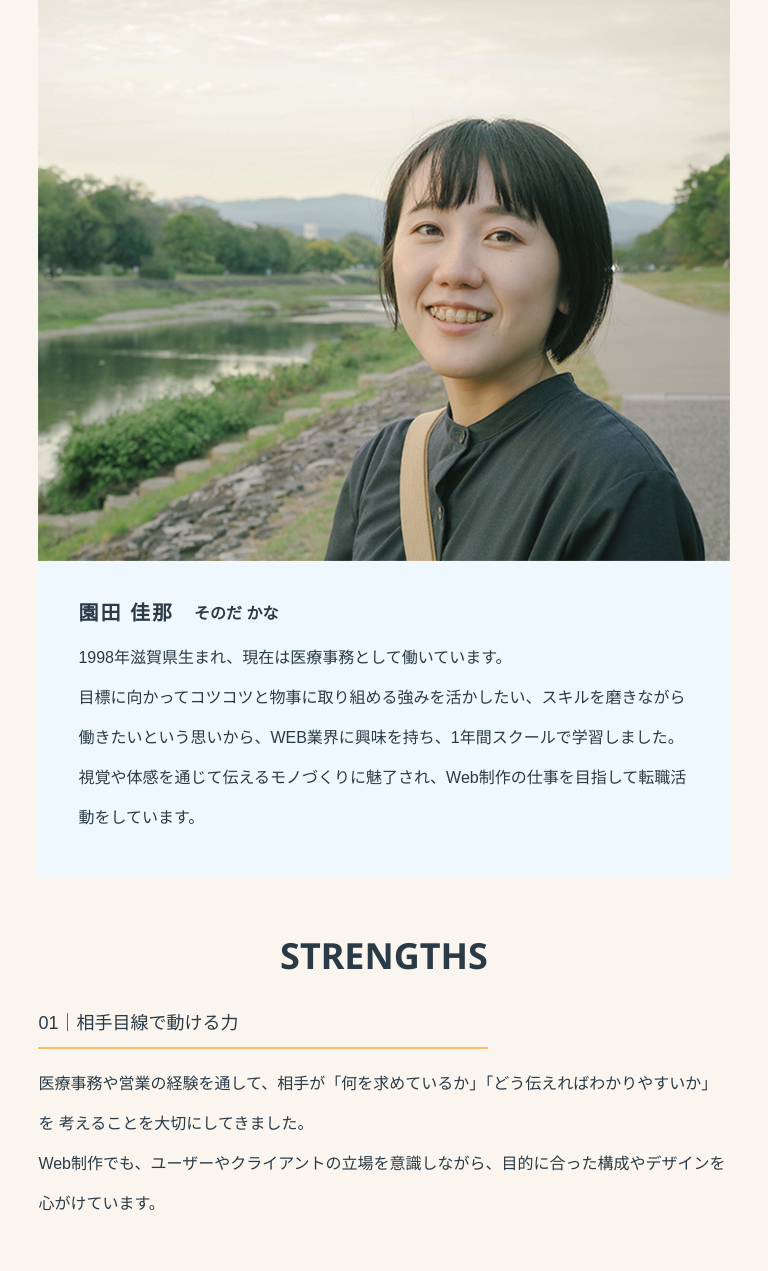
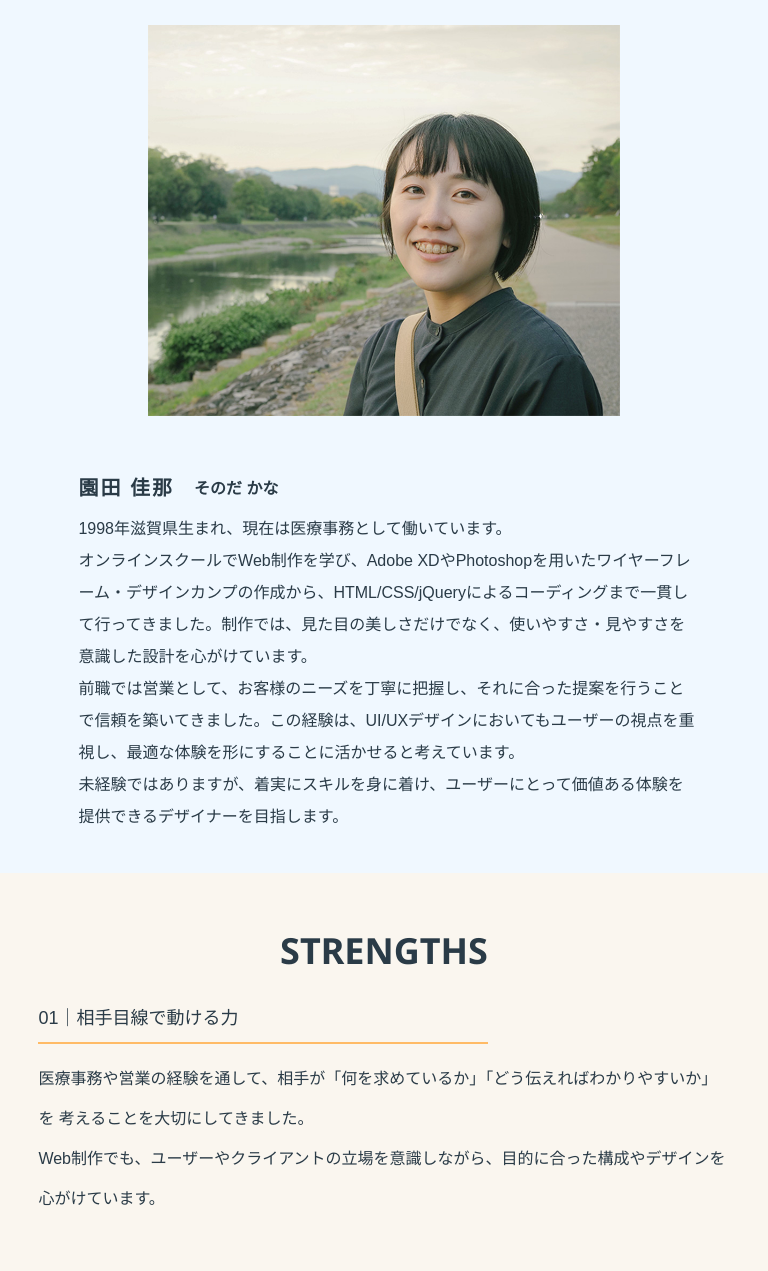
Before and after one commit to Kana-toyomon/portfolio0708, a plain HTML site: page about.html in a window 768 px wide. Shown: the part 218-1489 px from the top of the page. Drawn offline with Linux system fonts and the light colour scheme.

Commit message:
about修正
デザイン

```diff
--- a/about.html
+++ b/about.html
@@ -40,7 +40,9 @@
     <section class="about section">
       <h2 class="about-title">ABOUT</h2>
       <div class="about-inner about-reverse">
+        <div class="about-img-container">
         <img class="about-image" src="./images/about/index-profile.jpg" alt="プロフィール写真">
+        </div>
         <div class="about-text">
           <div class="about-name">
             <p class="name-kanji">園田 佳那</p>
@@ -48,9 +50,10 @@
           </div>
           <p class="about-description">
             1998年滋賀県生まれ、現在は医療事務として働いています。<br>
-            目標に向かってコツコツと物事に取り組める強みを活かしたい、スキルを磨きながら
-            働きたいという思いから、WEB業界に興味を持ち、1年間スクールで学習しました。<br>
-            視覚や体感を通じて伝えるモノづくりに魅了され、Web制作の仕事を目指して転職活動をしています。
+            オンラインスクールでWeb制作を学び、Adobe
+            XDやPhotoshopを用いたワイヤーフレーム・デザインカンプの作成から、HTML/CSS/jQueryによるコーディングまで一貫して行ってきました。制作では、見た目の美しさだけでなく、使いやすさ・見やすさを意識した設計を心がけています。<br>
+            前職では営業として、お客様のニーズを丁寧に把握し、それに合った提案を行うことで信頼を築いてきました。この経験は、UI/UXデザインにおいてもユーザーの視点を重視し、最適な体験を形にすることに活かせると考えています。
+            <br>未経験ではありますが、着実にスキルを身に着け、ユーザーにとって価値ある体験を提供できるデザイナーを目指します。
           </p>
         </div>
       </div>
--- a/css/about.css
+++ b/css/about.css
@@ -17,13 +17,22 @@
   flex-direction: row-reverse;
 }
 
+.about-img-container {
+  display: flex;
+  justify-content: center;
+  align-items: center;
+  width: 480px;
+  height: 435px;
+  padding-right: 25px;
+}
+
 .about-image {
-  width: 50%;
+  max-width: 90%;
+  max-height: 90%;
 }
 
 .about-text {
   width: 700px;
-  /* background-color: aliceblue; */
   padding: 40px;
 }
 
@@ -48,7 +57,7 @@
 
 .about-description {
   font-size: 16px;
-  line-height: 2.5;
+  line-height: 2;
   display: inline-block;
   margin-top: 15px;
 }
@@ -146,7 +155,6 @@
   color: #2a3b47;
   font-size: 18px;
   line-height: 1.5;
-  /* font-weight: bold; */
   transition: opacity 0.4s ease;
   pointer-events: none;
   opacity: 0;
@@ -155,7 +163,6 @@
 /* ホバー時の変化 */
 .image-hover-box:hover img {
   opacity: 0.5;
-  /* 画像を薄くする（0〜1） */
 }
 
 .image-hover-box:hover .overlay-text {
@@ -184,7 +191,9 @@
 /* iphone11 */
 @media(max-width:767px) {
   .about {
-    margin-top: 80px;
+    margin-top: 20px;
+    padding-top: 80px;
+    background-color: aliceblue;
   }
 
   .about-inner {
@@ -201,8 +210,11 @@
     margin: 0;
   }
 
-  .about-image {
+  .about-img-container {
     width: 100%;
+    padding-right: 0;
+    height: 300px;
+    align-items: normal;
   }
 
   .about-text {
@@ -288,10 +300,16 @@
 
 /* タブレット */
 @media (min-width: 768px) and (max-width: 810px) {
+  .about {
+    background-color: aliceblue;
+    margin-top: 60px;
+    padding-top: 100px;
+  }
+
   .about-inner {
     display: block;
     width: 100%;
-    margin: 40px auto 0px auto;
+    margin: 25px auto 0px auto;
   }
 
   h2 {
@@ -302,8 +320,14 @@
     margin: 0;
   }
 
+  .about-img-container {
+    width: 100%;
+    padding-right: 0;
+    align-items: center;
+  }
+
   .about-image {
-    width: 100%;
+    object-fit: cover;
   }
 
   .strengths-inner,
--- a/css/kissa-amber.css
+++ b/css/kissa-amber.css
@@ -171,7 +171,6 @@ h3 {
   .project-title {
     font-size: 24px;
     white-space: normal;
-    /* 通常の改行ルール */
     text-align: left;
     margin: 0;
     line-height: 1.2;
```
Also changed, not shown: css/index.css (+0 -22 lines).
